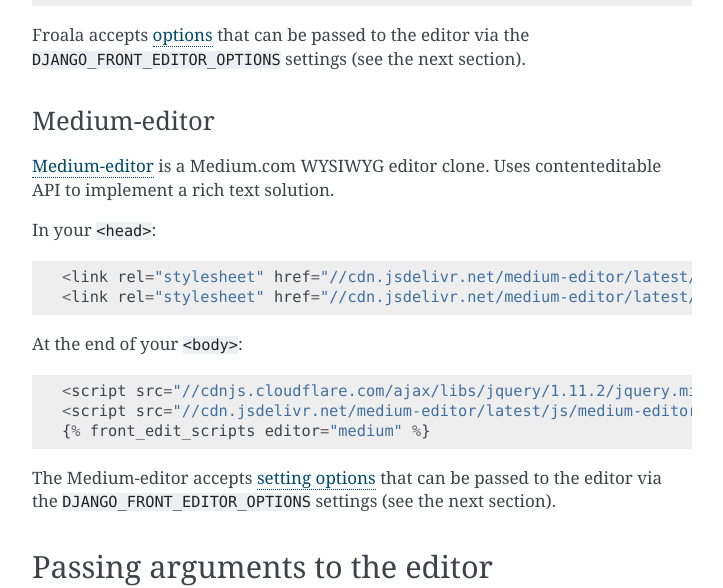
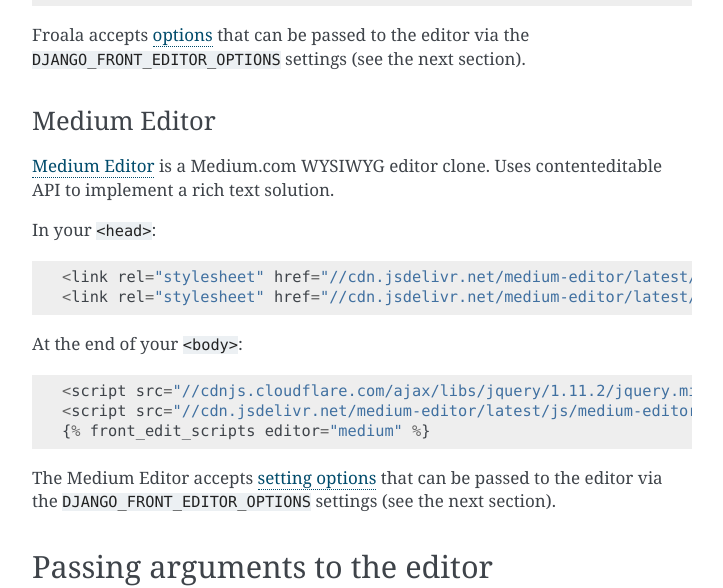
Before and after one commit to mbi/django-front, a Sphinx documentation site: the page built from docs/setup.rst, in a window 1280 px wide and 900 px high, scrolled down 3898 px. Shown: the part 157-745 px from the top of the window, without its empty margins (388-1111 px from the left). Built offline with Sphinx 7.4.7, drawn with Linux system fonts in a browser that asks for light colours; some of the changed text lies outside the part shown.

```diff
--- a/README.rst
+++ b/README.rst
@@ -9,7 +9,7 @@ Currently supported editors:
 * `CKEditor <http://ckeditor.com/>`_
 * `EpicEditor <http://epiceditor.com/>`_
 * `Froala <https://froala.com/wysiwyg-editor>`_
-* `Medium-editor <https://yabwe.github.io/medium-editor/>`_
+* `Medium Editor <https://yabwe.github.io/medium-editor/>`_
 * `Redactor <http://imperavi.com/redactor/>`_
 * `WYMeditor <http://www.wymeditor.org/>`_
 
--- a/docs/changes.rst
+++ b/docs/changes.rst
@@ -3,7 +3,7 @@ Version history
 
 Version 0.5.5
 =============
-* Added support for Medium-editor
+* Added support for Medium Editor
 
 Version 0.5.4
 =============
@@ -13,11 +13,9 @@ Version 0.5.3
 =============
 * Test against Django 1.10b1
 
-
 Version 0.5.2
 =============
 * Fixes a possible unicode decode error on funky input
-
 
 Version 0.5.1
 =============
--- a/docs/conf.py
+++ b/docs/conf.py
@@ -47,7 +47,7 @@ master_doc = 'index'
 
 # General information about the project.
 project = 'Django-Front'
-copyright = '2013-2016, Marco Bonetti'
+copyright = '2013-2017, Marco Bonetti'
 
 # The version info for the project you're documenting, acts as replacement for
 # |version| and |release|, also used in various other places throughout the
--- a/docs/setup.rst
+++ b/docs/setup.rst
@@ -163,10 +163,10 @@ At the end of your ``<body>``::
 Froala accepts `options <https://editor.froala.com/options>`_ that can be passed to the editor via the ``DJANGO_FRONT_EDITOR_OPTIONS`` settings (see the next section).
 
 
-Medium-editor
+Medium Editor
 =============
 
-`Medium-editor <https://yabwe.github.io/medium-editor/>`_ is a Medium.com WYSIWYG editor clone. Uses contenteditable API to implement a rich text solution.
+`Medium Editor <https://yabwe.github.io/medium-editor/>`_ is a Medium.com WYSIWYG editor clone. Uses contenteditable API to implement a rich text solution.
 
 In your ``<head>``::
 
@@ -180,7 +180,7 @@ At the end of your ``<body>``::
     <script src="//cdn.jsdelivr.net/medium-editor/latest/js/medium-editor.min.js"></script>
     {% front_edit_scripts editor="medium" %}
 
-The Medium-editor accepts `setting options <https://github.com/yabwe/medium-editor#mediumeditor-options>`_ that can be passed to the editor via the ``DJANGO_FRONT_EDITOR_OPTIONS`` settings (see the next section).
+The Medium Editor accepts `setting options <https://github.com/yabwe/medium-editor#mediumeditor-options>`_ that can be passed to the editor via the ``DJANGO_FRONT_EDITOR_OPTIONS`` settings (see the next section).
 
 
 *******************************
```
